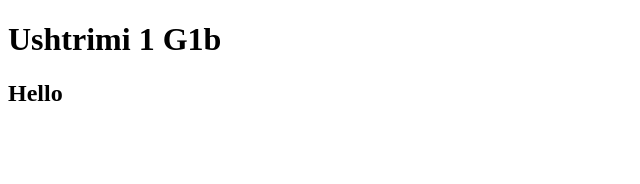
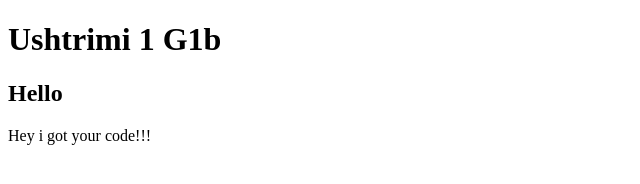
Before and after one commit to Anita-Maloku/Ushtrimi1G1b, a plain HTML site: page index.html in a window 1280 px wide. Shown: the whole page, without its empty margins (0-640 px from the left). Drawn offline with Linux system fonts and the light colour scheme.

Commit message:
I added a paragraph

```diff
--- a/index.html
+++ b/index.html
@@ -6,5 +6,6 @@
     <body>
         <h1>Ushtrimi 1 G1b</h1>
         <h2>Hello</h2>
+        <p>Hey i got your code!!!</p>
     </body>
 </html>
```
Also changed, not shown: index.css (added).
